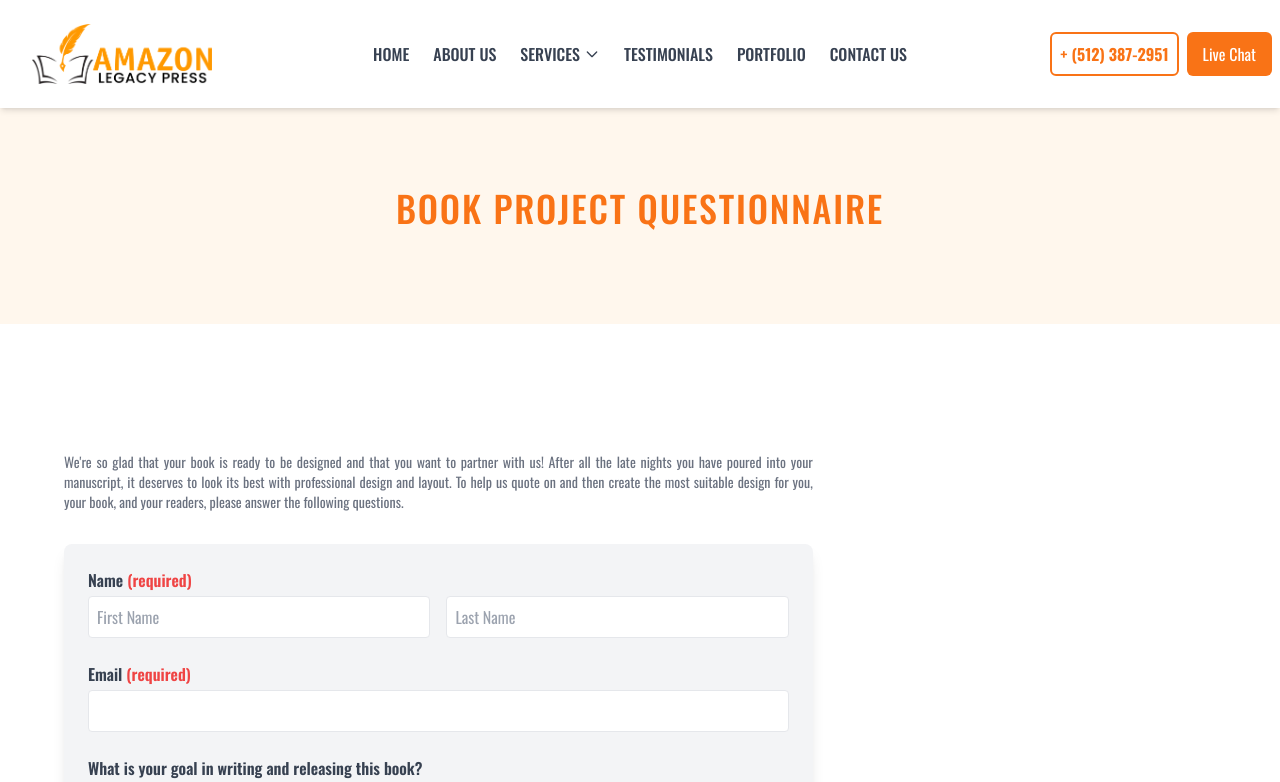
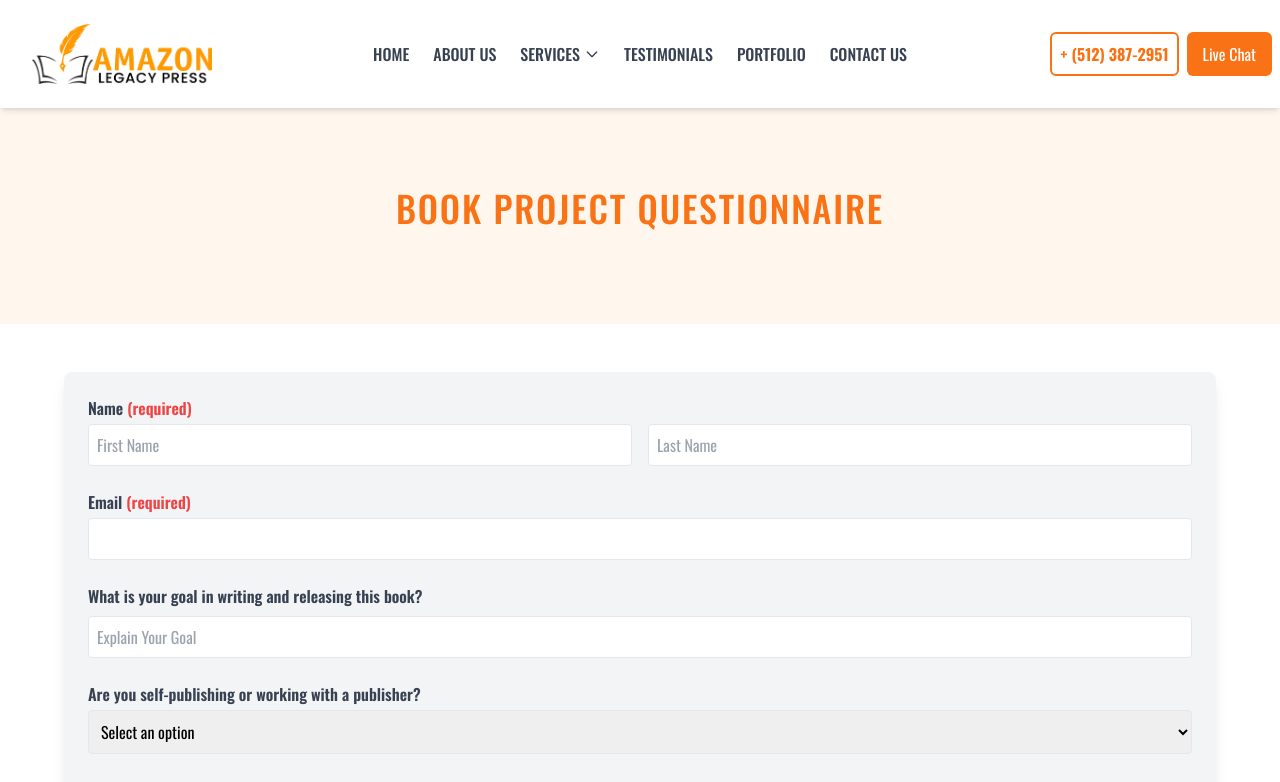
Before and after one commit to haseebx16/amazon-publisher, a Next.js app: page /questionnaire in a window 1280 px wide. Shown: the top 782 px of the page. Built offline with nearby package versions, Linux system fonts and the light colour scheme.

Commit message:
Update page.js

```diff
--- a/app/questionnaire/page.js
+++ b/app/questionnaire/page.js
@@ -56,7 +56,7 @@ export default function page() {
 
         try {
           await emailjs.send(
-            'service_l7zqqqy',
+            'service_a37lzzn',
             'template_k4ccrvv',
             {
               ...formData,
@@ -122,15 +122,12 @@ export default function page() {
         </section>
 
         {/* What Defines Us Section */}
-        <section className="py-20 bg-white">
+        <section className=" bg-white">
 
             <div className=" items-center">
               <div className="space-y-8">
               <div className="flex flex-col md:flex-row w-[90%] mx-auto py-12 gap-8">
-        <div className="md:w-[65%] w-full space-y-8">
-          <p className="text-gray-500 text-justify text-sm">
-            We're so glad that your book is ready to be designed and that you want to partner with us! After all the late nights you have poured into your manuscript, it deserves to look its best with professional design and layout. To help us quote on and then create the most suitable design for you, your book, and your readers, please answer the following questions.
-          </p>
+        <div className="md:w-[100%] w-full space-y-8">
           <form onSubmit={handleSubmit} className="space-y-6 bg-gray-100 p-6 rounded-lg shadow-lg">
             <div>
               <label className="block text-gray-700 font-semibold">Name <span className="text-red-500">(required)</span></label>
```
